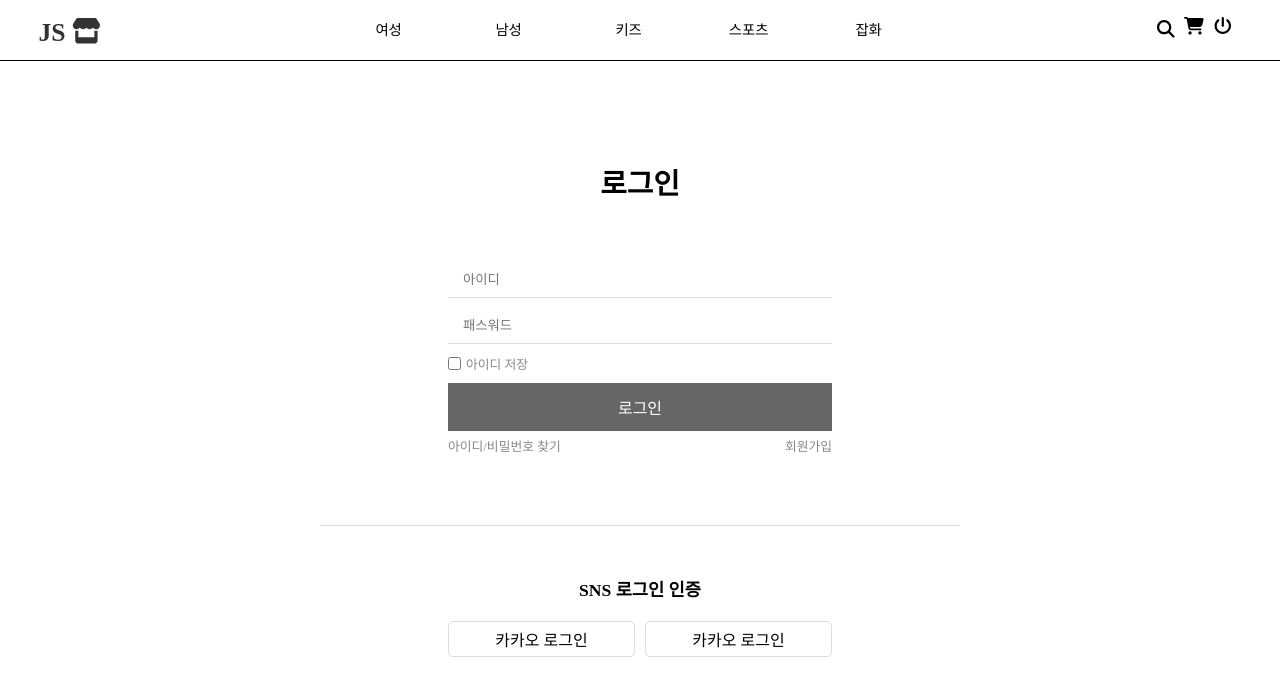
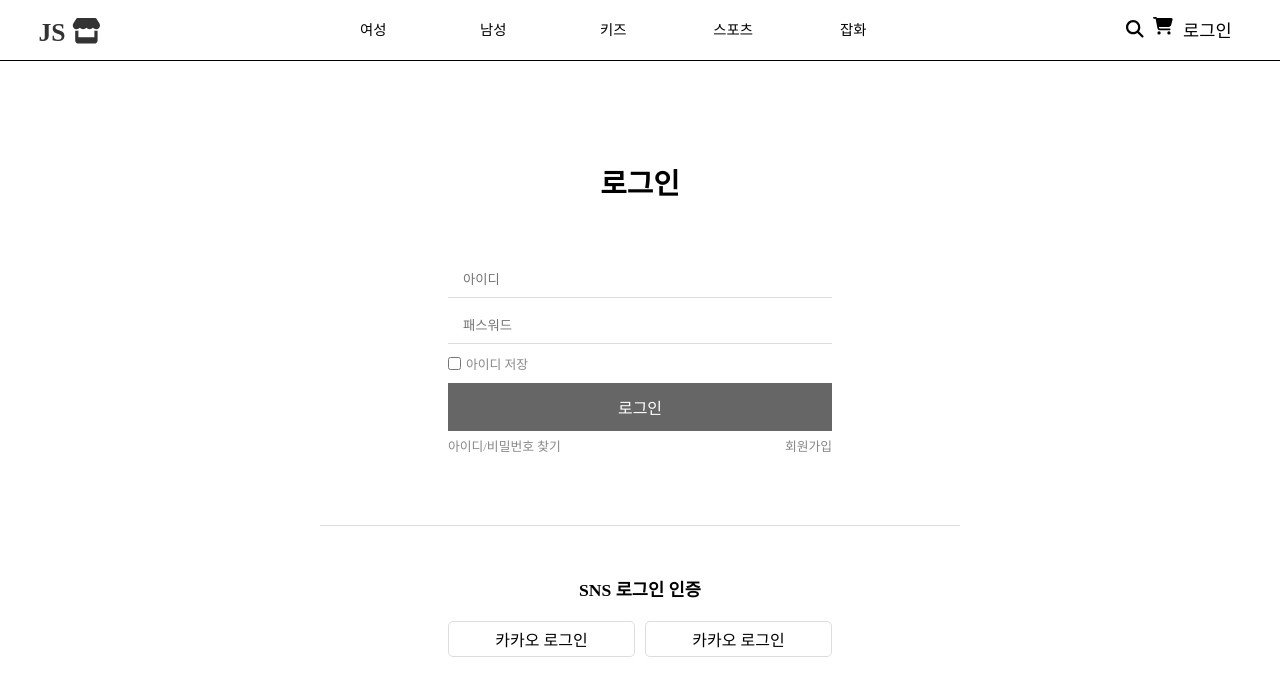
Before and after one commit to gemkim/JS_WEB, a React (Create React App) app: page /login in a window 1280 px wide. Shown: the top 696 px of the page. Built offline with nearby package versions, Linux system fonts and the light colour scheme.

Commit message:
Design : 카트 / 로그인 아이콘 삭제

```diff
--- a/src/components/NavUtils/index.jsx
+++ b/src/components/NavUtils/index.jsx
@@ -10,7 +10,7 @@ const NavUtils = ({isMo}) => {
         <>
          <li><button><FontAwesomeIcon icon={faMagnifyingGlass} /><span className='srOnly'>검색</span></button></li>
          <li><Link to="/cart"><FontAwesomeIcon icon={faCartShopping} /><span className='srOnly'>장바구니</span></Link></li>
-         <li><Link to="/login"><FontAwesomeIcon icon={faPowerOff} /><span className='srOnly'>로그인</span></Link></li>
+         <li><Link to="/login">로그인</Link></li>
         </>
        }
       { isMo &&
```
